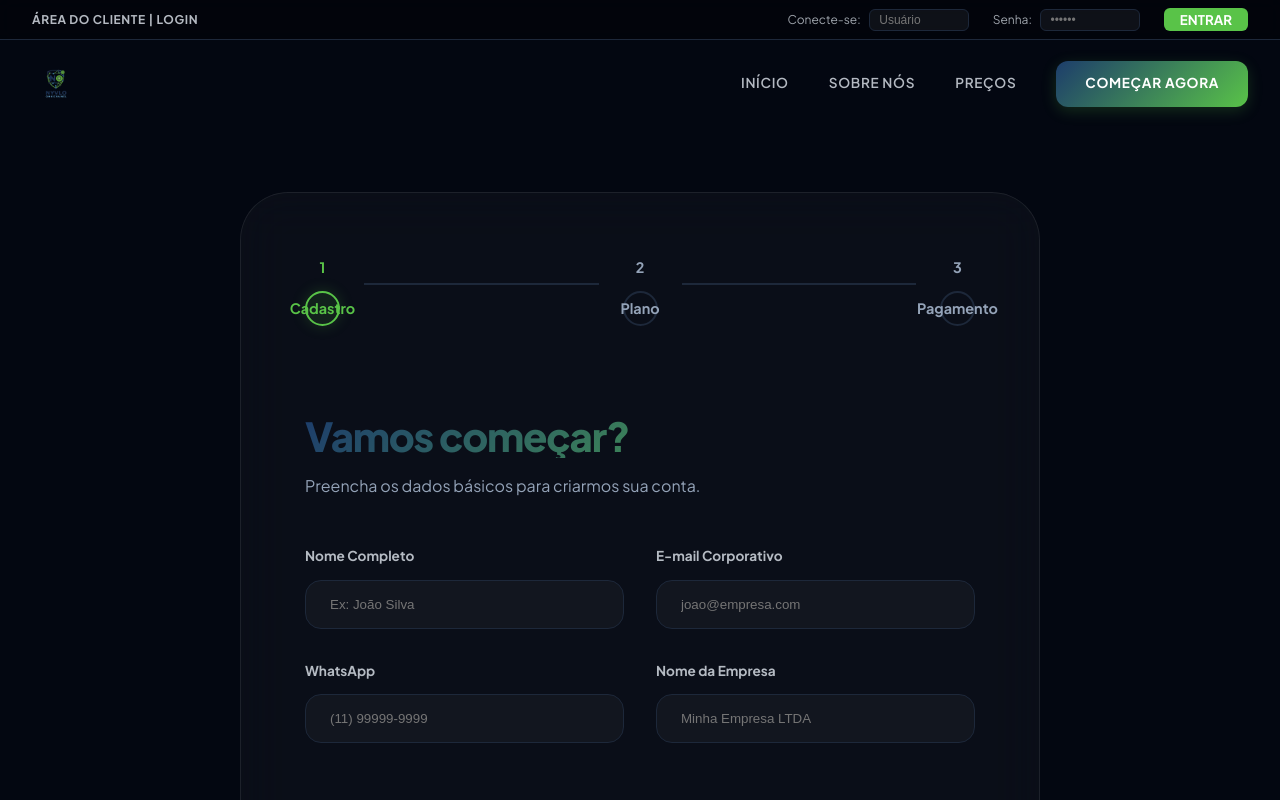
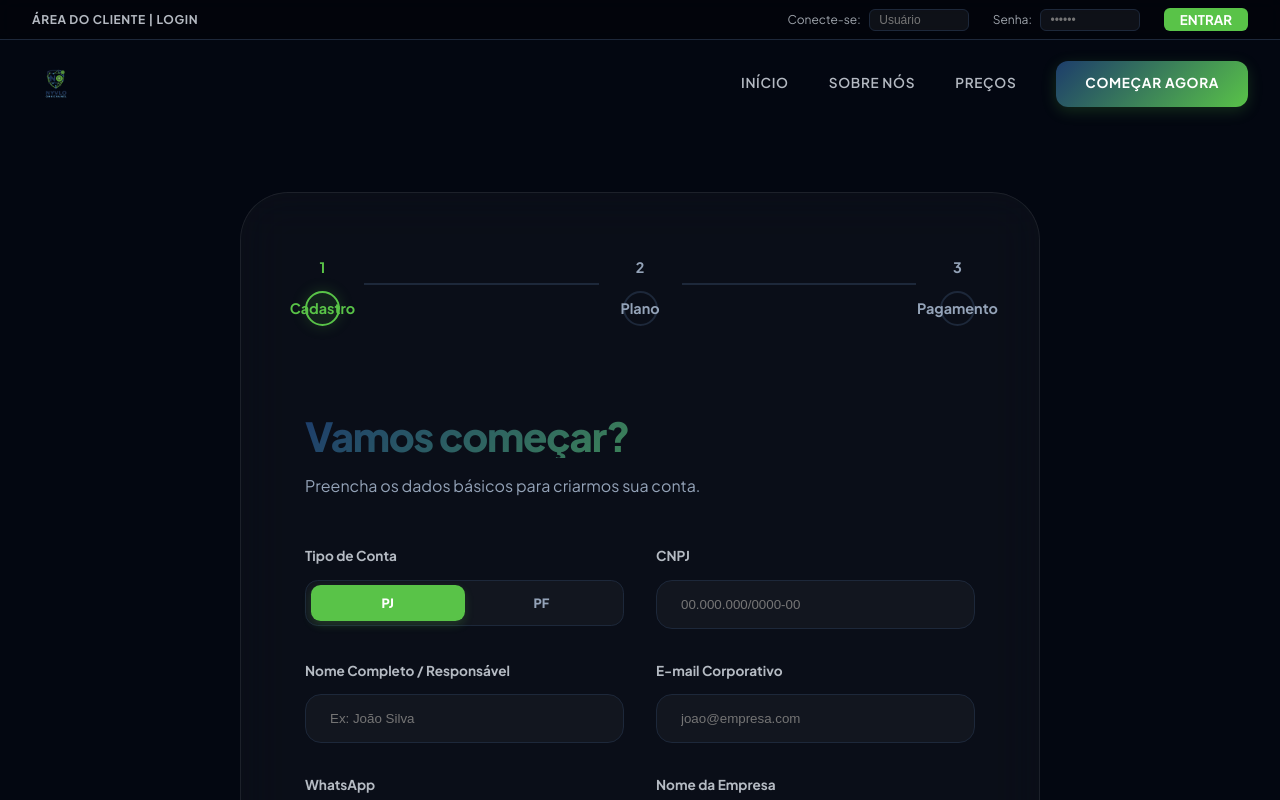
Before and after one commit to Nyvlo/Site-Nyvlo, a Vue app: page /checkout in a window 1280 px wide. Shown: the top 800 px of the page. Built offline with nearby package versions, Linux system fonts and the light colour scheme.

Commit message:
feat: add PF/PJ toggle and document fields to automated onboarding

```diff
--- a/src/views/CheckoutView.vue
+++ b/src/views/CheckoutView.vue
@@ -14,6 +14,8 @@ const form = ref({
   email: '',
   phone: '',
   company: '',
+  personType: 'pj', // 'pf' or 'pj'
+  document: '',
   // Step 2: Plan
   plan: route.query.plan || 'silver',
   // Step 3: Payment
@@ -23,6 +25,9 @@ const form = ref({
   cardExpiry: '',
   cardCvc: ''
 });
+
+const docLabel = computed(() => form.value.personType === 'pj' ? 'CNPJ' : 'CPF');
+const docPlaceholder = computed(() => form.value.personType === 'pj' ? '00.000.000/0000-00' : '000.000.000-00');
 
 const plans = {
   bronze: { name: 'Bronze', price: 197 },
@@ -102,8 +107,25 @@ const handleCompleteOnboarding = async () => {
           <p>Preencha os dados básicos para criarmos sua conta.</p>
 
           <div class="form-grid">
+            <div class="form-group half">
+              <label>Tipo de Conta</label>
+              <div class="toggle-group">
+                <button
+                  @click="form.personType = 'pj'"
+                  :class="{ active: form.personType === 'pj' }"
+                >PJ</button>
+                <button
+                  @click="form.personType = 'pf'"
+                  :class="{ active: form.personType === 'pf' }"
+                >PF</button>
+              </div>
+            </div>
+            <div class="form-group half">
+              <label>{{ docLabel }}</label>
+              <input v-model="form.document" :placeholder="docPlaceholder" />
+            </div>
             <div class="form-group">
-              <label>Nome Completo</label>
+              <label>Nome Completo / Responsável</label>
               <input v-model="form.name" placeholder="Ex: João Silva" />
             </div>
             <div class="form-group">
@@ -285,6 +307,35 @@ const handleCompleteOnboarding = async () => {
   margin-bottom: 3rem;
 }
 
+.form-group.half {
+  grid-column: span 1;
+}
+
+.toggle-group {
+  display: flex;
+  background: rgba(255, 255, 255, 0.03);
+  padding: 0.3rem;
+  border-radius: 0.8rem;
+  border: 1px solid var(--border);
+}
+
+.toggle-group button {
+  flex: 1;
+  padding: 0.6rem;
+  border-radius: 0.6rem;
+  font-size: 0.8rem;
+  font-weight: 800;
+  color: var(--text-muted);
+  background: transparent;
+  transition: all 0.3s ease;
+}
+
+.toggle-group button.active {
+  background: var(--vibrant-green);
+  color: white;
+  box-shadow: 0 4px 10px rgba(89, 195, 72, 0.2);
+}
+
 .form-group {
   display: flex;
   flex-direction: column;
```
